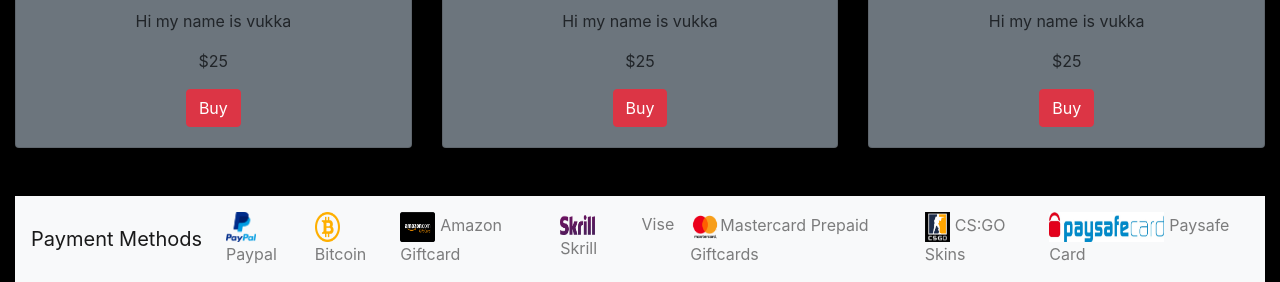
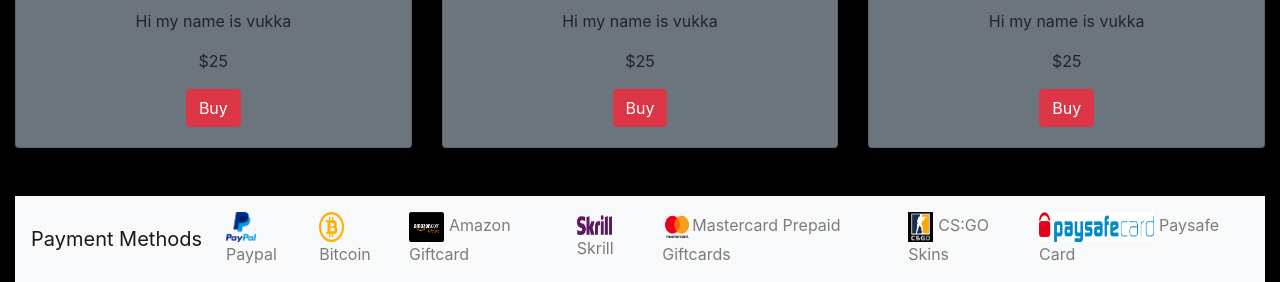
Before and after one commit to Shaurya609/websitevukka, a plain HTML site: page index.html in a window 1280 px wide. Shown: the part 4262-4544 px from the top of the page. Drawn offline with nearby package versions, Linux system fonts and the light colour scheme.

Commit message:
Payment Changes

```diff
--- a/index.html
+++ b/index.html
@@ -599,9 +599,6 @@
                                 style="height: 20px; width: 40px; padding-right: 5px;">Skrill</a>
                     </li>
                     <li class="nav-item">
-                        <a class="nav-link" href="">Vise</a>
-                    </li>
-                    <li class="nav-item">
                         <a class="nav-link" href="#pay"><img src="img/Payment Icons/mastercard_vrt_pos_92px_2x.png"
                                 style="height: 30px; width: 30px;">Mastercard Prepaid Giftcards</a>
                     </li>
```
